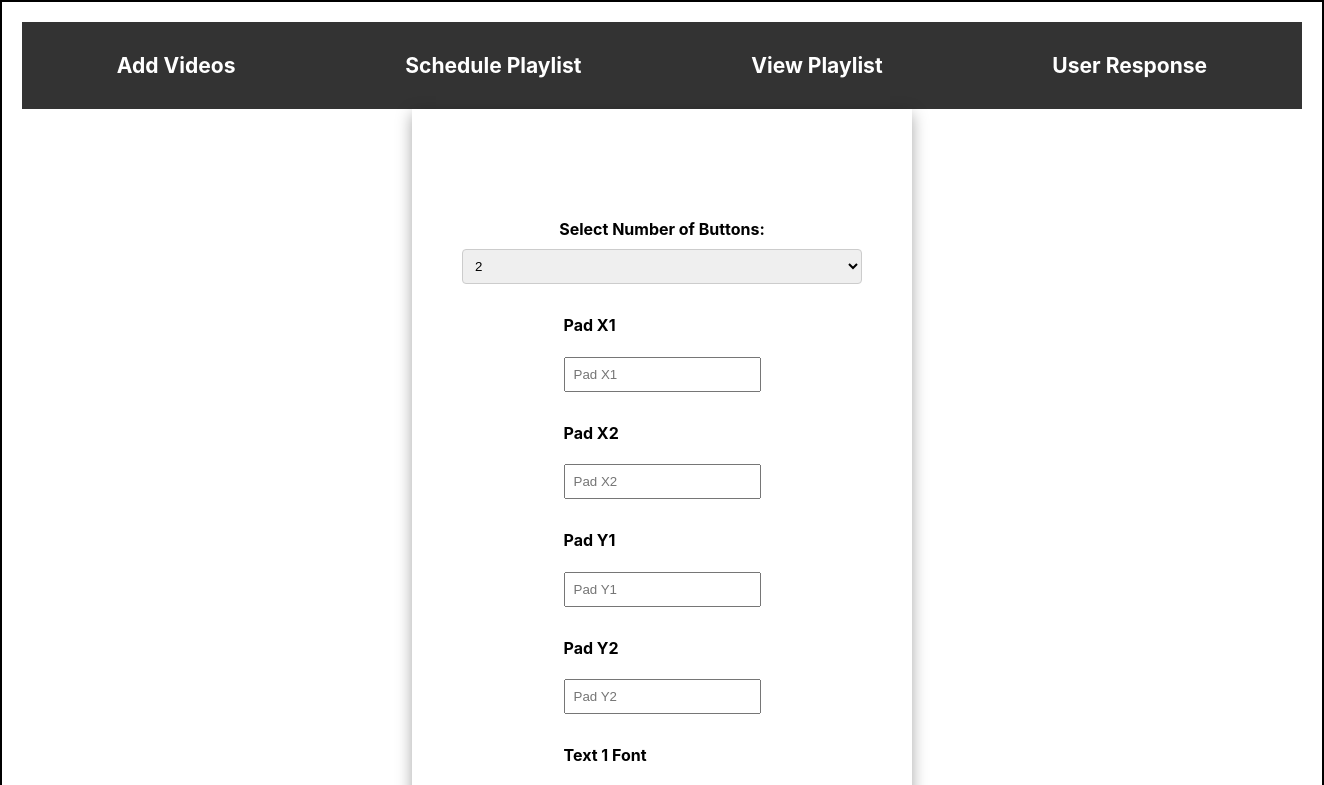
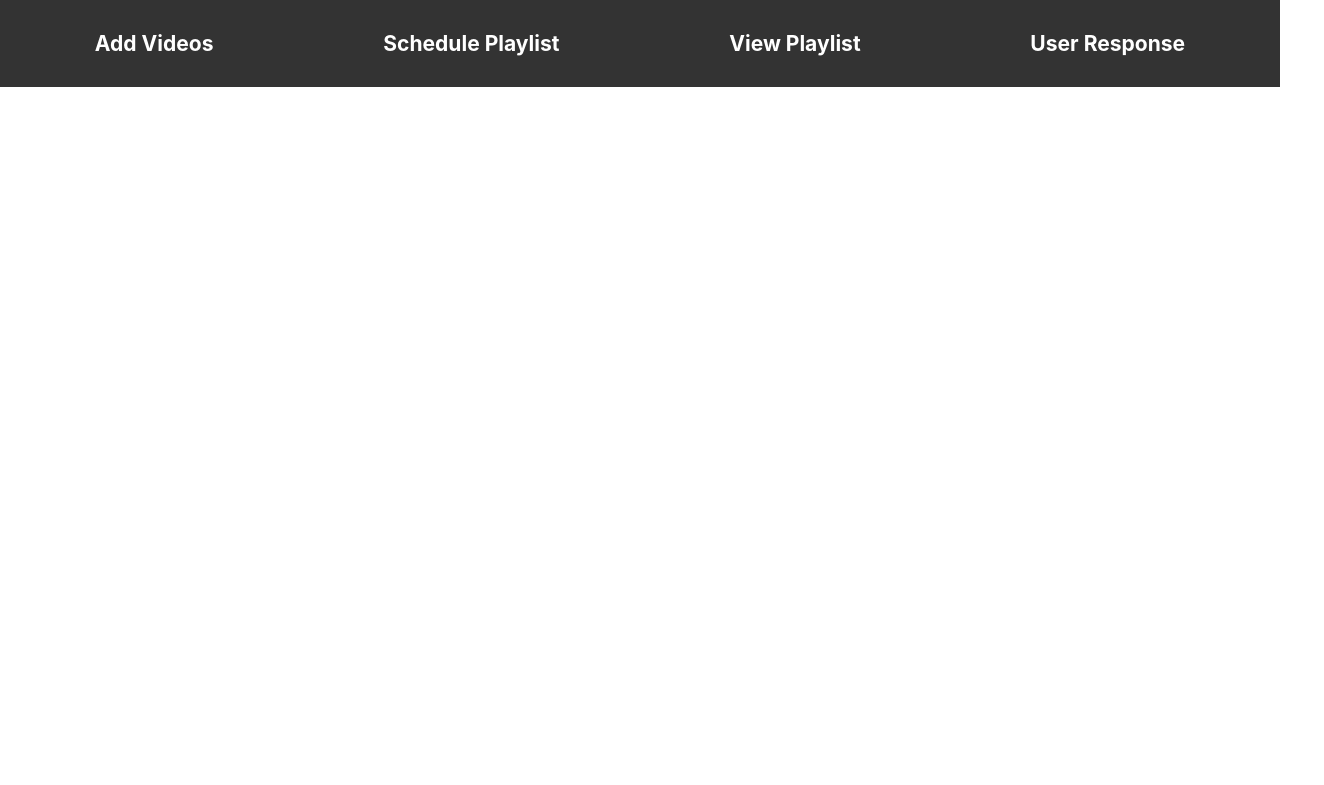
Before and after one commit to Swapnilchavan13/QandAFrontend, a React (Create React App) app in the folder qanda-app/: page / in a window 1280 px wide. Shown: the top 785 px of the page, 1324 px wide, since content can reach past the window. Built offline with nearby package versions, Linux system fonts and the light colour scheme.

Commit message:
updated code

```diff
--- a/qanda-app/src/App.js
+++ b/qanda-app/src/App.js
@@ -1,37 +1,17 @@
-// App.js
 import React from 'react';
-import './App.css';
-import { BrowserRouter, Routes, Route } from "react-router-dom";
-import Scheduler from './components/scheduler.js';
-import { Navbar } from './components/navbar.js';
-import { Theateroperator } from './components/theaterOperator.js';
-import { VideoPlayer } from './components/videoPlayer.js';
-import UploadForm from './components/videoUploadForm.js';
-import { UserResponse } from './components/userResponse.js';
-import { Demo } from './components/demo.js';
-import RegistrationForm from './components/registartionForm.js';
+import { BrowserRouter } from 'react-router-dom';
+import { Navbar } from './components/navbar';
+import  { Allroutes } from './routes/allroutes';
 
 function App() {
-
   return (
-    <div className='maindiv'>
+    <div className="saindiv">
       <BrowserRouter>
-      <Navbar />
-      <Routes>
-      <Route path="" element={<Demo />} />
-
-          <Route path="uploadform" element={<UploadForm />} />
-          <Route path="scheduler" element={<Scheduler />} />
-          <Route path="theateroperator" element={<Theateroperator />} />
-          <Route path="video-player" element={<VideoPlayer />} />
-          <Route path="userResponse" element={<UserResponse />} />
-          <Route path="register" element={<RegistrationForm />} />
-      </Routes>
-    </BrowserRouter>
-
+        <Navbar />
+        <Allroutes />
+      </BrowserRouter>
     </div>
   );
 }
 
-
 export default App;
--- a/qanda-app/src/connection/connection.js
+++ b/qanda-app/src/connection/connection.js
@@ -30,10 +30,6 @@ const storage = multer.diskStorage({
 
 const upload = multer({ storage });
 
-
-
-
-
 // Set up your routes
 app.post('/upload', upload.single('video'), (req, res) => {
     const { title } = req.body;
--- /dev/null
+++ b/qanda-app/src/routes/allroutes.js
@@ -0,0 +1,26 @@
+import React from 'react';
+import {Routes, Route } from "react-router-dom";
+import Scheduler from '../components/scheduler.js';
+import { Theateroperator } from '../components/theaterOperator.js';
+import { VideoPlayer } from '../components/videoPlayer.js';
+import UploadForm from '../components/videoUploadForm.js';
+import { UserResponse } from '../components/userResponse.js';
+// import RegistrationForm from './components/registartionForm.js';
+
+export const Allroutes = () => {
+
+  return (
+    <div>
+      <Routes>
+          <Route path="uploadform" element={<UploadForm/>} />
+          <Route path="scheduler" element={<Scheduler />} />
+          <Route path="theateroperator" element={<Theateroperator />} />
+          <Route path="video-player" element={<VideoPlayer />} />
+          <Route path="userResponse" element={<UserResponse />} />
+           {/* <Route path="register" element={<RegistrationForm />} />  */}
+      </Routes>
+
+
+    </div>
+  )
+}
```
Also changed, not shown: qanda-app/src/logo.svg (deleted).
